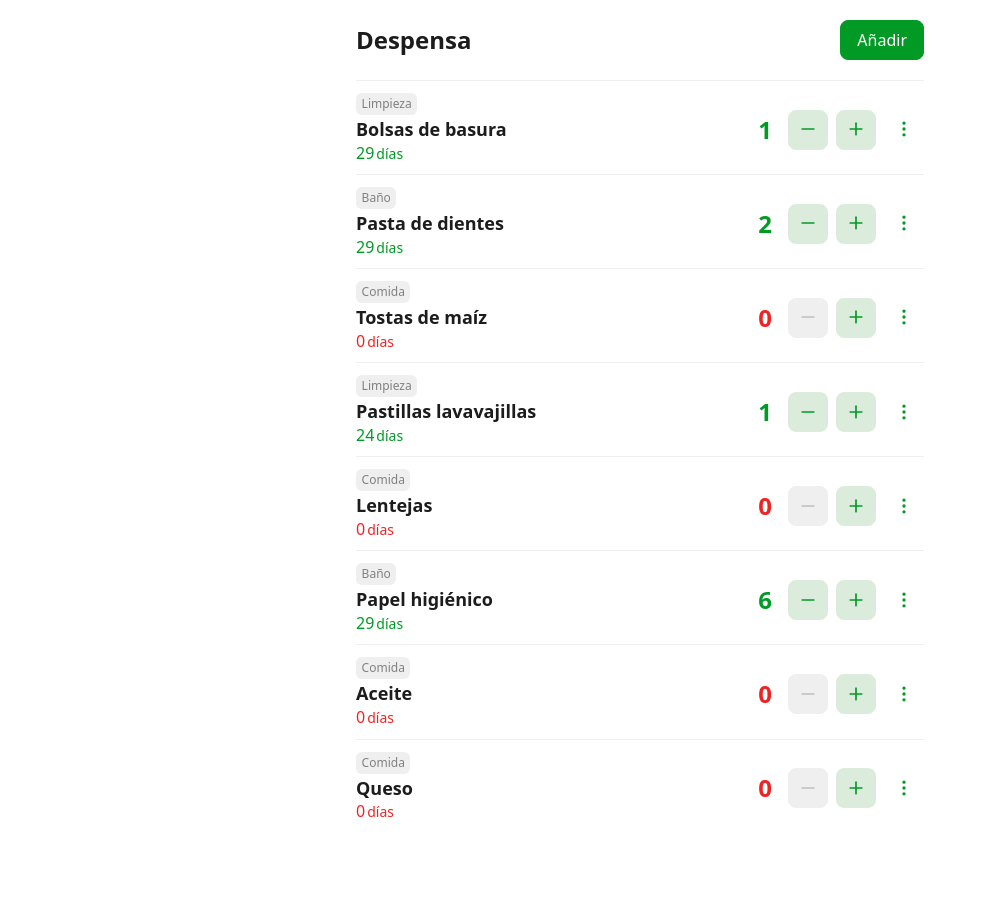
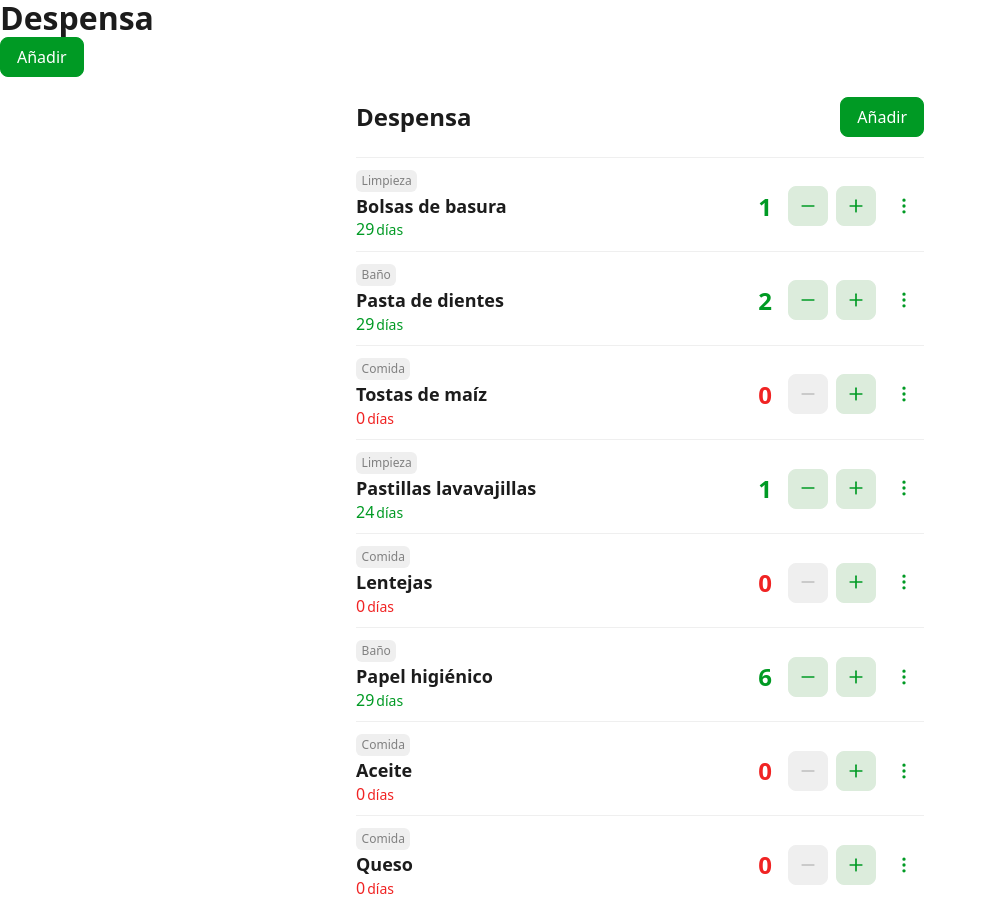
Before and after one commit to juananton/shopping-list, a React app: page / in a window 1280 px wide. Shown: the whole page, without its empty margins (0-987 px from the left). Before the commit the page ends 833 px from the top, so only its background shows below. Built offline with nearby package versions, Linux system fonts and the light colour scheme; data requests are answered from the project's data file; the HTML template or start-up script is replaced by a standard one.

Commit message:
Create Manager and Header component

```diff
--- a/src/App.jsx
+++ b/src/App.jsx
@@ -1,10 +1,10 @@
-import ItemsList from './components/ItemsList';
+import Manager from './components/Manager';
 import './styles/css/index.css';
 
 const App = () => {
 	return (
 		<div className='app'>
-			<ItemsList />
+			<Manager />
 		</div>
 	);
 };
--- /dev/null
+++ b/src/components/Header.jsx
@@ -0,0 +1,23 @@
+import { useState } from 'react';
+import Button from './Button';
+import CreateForm from './CreateForm';
+import Modal from './Modal';
+
+const Header = ({ addItem }) => {
+	const [showModal, setShowModal] = useState(false);
+	const closeModal = () => setShowModal(false);
+
+	return (
+		<div className='header'>
+			<Modal formTitle='Añadir' closeModal={closeModal} formId='create'>
+				{showModal && <CreateForm closeModal={closeModal} addItem={addItem} />}
+			</Modal>
+			<h1>Despensa</h1>
+			<Button use='primary' onClick={() => setShowModal(true)}>
+				Añadir
+			</Button>
+		</div>
+	);
+};
+
+export default Header;
--- /dev/null
+++ b/src/components/Manager.jsx
@@ -0,0 +1,77 @@
+import { useEffect, useState } from 'react';
+import Header from './Header';
+import ItemsList from './ItemsList';
+
+const Manager = () => {
+	// Data states
+	const [listData, setListData] = useState({
+		data: [],
+		error: false,
+		loading: true
+	});
+
+	const setData = newData => {
+		setListData({ data: newData, loading: false, error: false });
+	};
+	const setError = () => setListData({ data: [], loading: false, error: true });
+
+	// Fetch items
+	const fetchData = async signal => {
+		try {
+			const res = await fetch(
+				'http://localhost:4000/data?_sort=id&_order=desc',
+				{ signal }
+			);
+			if (res.ok) {
+				const data = await res.json();
+				setData(data);
+			} else {
+				setError();
+			}
+		} catch (err) {
+			setError();
+		}
+	};
+
+	useEffect(() => {
+		const controller = new AbortController();
+		fetchData(controller.signal);
+		return () => controller.abort();
+	}, []);
+
+	// Add item
+	const addItem = async newItem => {
+		try {
+			const res = await fetch('http://localhost:4000/data', {
+				method: 'POST',
+				headers: {
+					'Content-Type': 'application/json'
+				},
+				body: JSON.stringify(newItem)
+			});
+			const data = await res.json();
+			console.log(data);
+			setData([data, ...listData.data]);
+		} catch (err) {}
+	};
+
+	// Delete item
+
+	const deleteItem = () => {};
+
+	// Calculate totaldays of each item
+	listData.data.forEach(item => {
+		item.totalDays = () => {
+			return Math.ceil(item.units * item.daysPerUnit);
+		};
+	});
+
+	return (
+		<div className='manager'>
+			<Header addItem={addItem} />
+			<ItemsList listData={listData} />
+		</div>
+	);
+};
+
+export default Manager;
--- /dev/null
+++ b/src/styles/scss/components/_Header.scss
@@ -0,0 +1,9 @@
+.header {
+	display: flex;
+	align-items: center;
+	justify-content: space-between;
+	padding: 1.25rem 0;
+	h1 {
+		font-size: $title-1;
+	}
+}
--- /dev/null
+++ b/src/styles/scss/components/_Manager.scss
@@ -0,0 +1,6 @@
+.manager {
+	width: 600px;
+	max-width: 100%;
+	margin: 0 auto;
+	padding: 0 1rem;
+}
```
